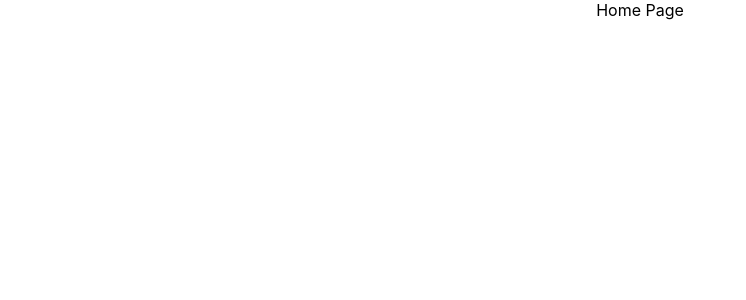
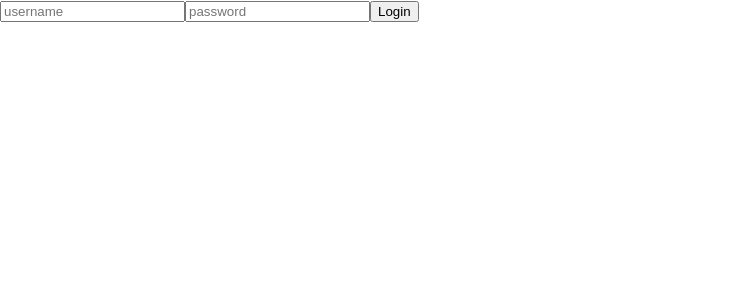
Before and after one commit to bkandaris/frontend-interview-fe, a React (Create React App) app: page / in a window 1280 px wide. Shown: the top 300 px of the page, without its empty margins (0-746 px from the left). Built offline with nearby package versions, Linux system fonts and the light colour scheme.

Commit message:
login form started

```diff
--- a/src/App.js
+++ b/src/App.js
@@ -1,7 +1,19 @@
 import './App.css';
+// import AddQuestion from './components/AddQuestion';
+import AdminLogin from './components/AdminLogin';
+import QuestionsUpdate from './components/QuestionsUpdate';
+
+import { BrowserRouter as Router, Routes, Route } from 'react-router-dom';
 
 function App() {
-  return <div className='App'>Home Page</div>;
+  return (
+    <Router>
+      <Routes>
+        <Route path='/' element={<AdminLogin />} />
+        <Route path='/questionscrud' element={<QuestionsUpdate />} />
+      </Routes>
+    </Router>
+  );
 }
 
 export default App;
--- /dev/null
+++ b/src/components/AddQuestion.js
@@ -0,0 +1,11 @@
+import React from 'react'
+
+const AddQuestion = () => {
+    return (
+        <div>
+            AddQuestion
+        </div>
+    )
+}
+
+export default AddQuestion
--- /dev/null
+++ b/src/components/AdminLogin.js
@@ -0,0 +1,38 @@
+import React, { useState, useEffect } from 'react';
+import axios from 'axios';
+import { useNavigate } from 'react-router-dom';
+
+const AdminLogin = () => {
+  const [userName, setUserName] = useState('');
+  const [password, setPassword] = useState('');
+  const navigate = useNavigate();
+  console.log('username', userName);
+
+  console.log('password', password);
+
+  const handleSubmit = () => {
+        navigate('/questionscrud');
+  };
+
+  return (
+    <div>
+      <form>
+        <input
+          placeholder='username'
+          name='username'
+          onChange={(e) => setUserName(e.target.value)}
+        />
+        <input
+          placeholder='password'
+          name='password'
+          onChange={(e) => setPassword(e.target.value)}
+        />
+        <button type='submit' onSubmit={handleSubmit}>
+          Login
+        </button>
+      </form>
+    </div>
+  );
+};
+
+export default AdminLogin;
--- /dev/null
+++ b/src/components/QuestionsUpdate.js
@@ -0,0 +1,11 @@
+import React from 'react'
+
+const QuestionsUpdate = () => {
+  return (
+    <div>
+
+    </div>
+  )
+}
+
+export default QuestionsUpdate
```
